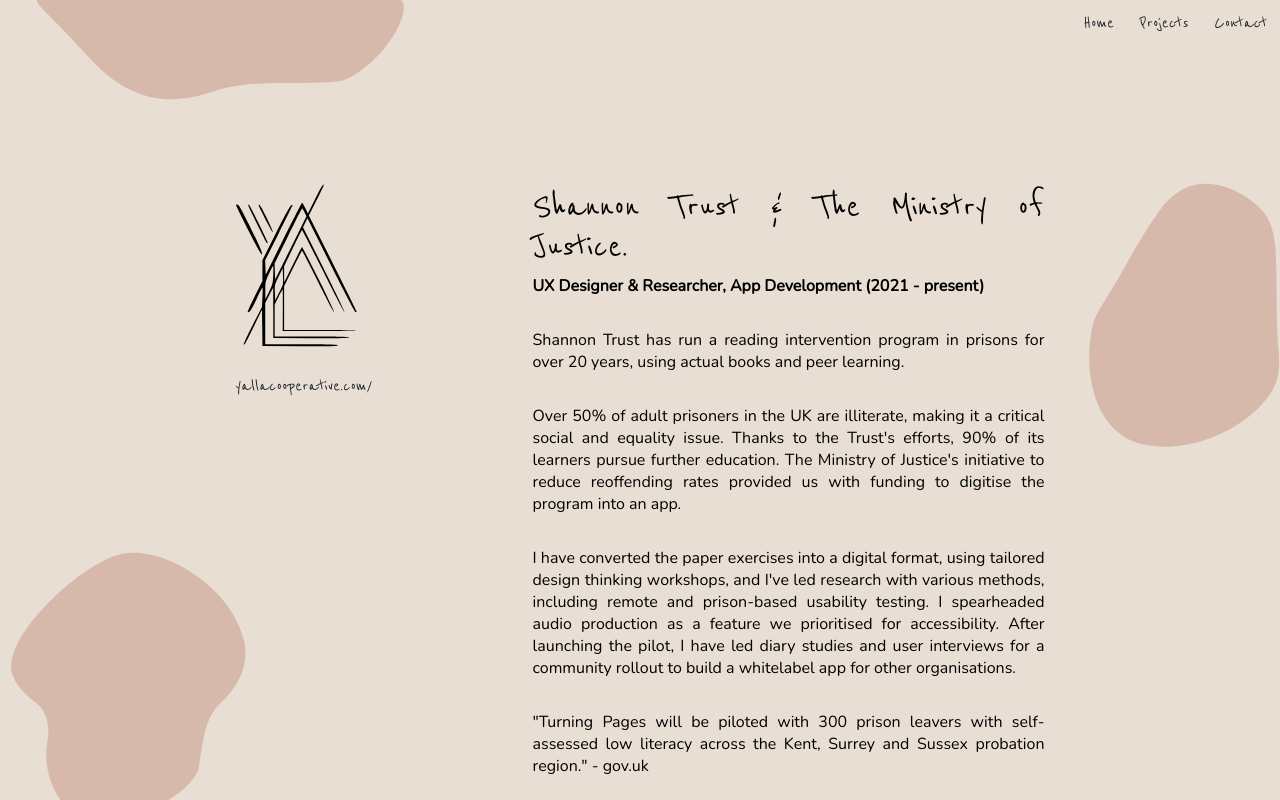
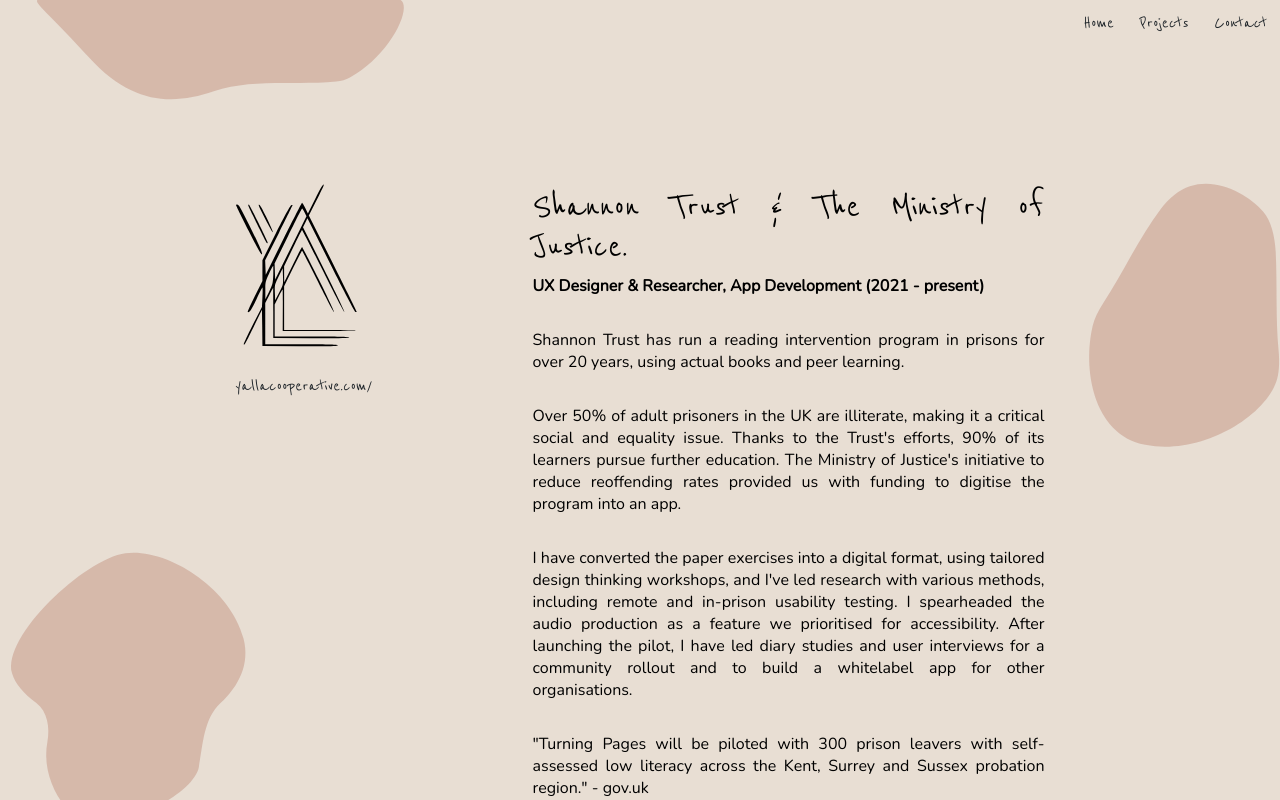
Before and after one commit to bethanyios/portfolio2023.3, a React (Create React App) app: page / in a window 1280 px wide. Both pictures are taken after a click on the item "Projects". Shown: the top 800 px of the page. Built offline with nearby package versions, Linux system fonts and the light colour scheme.

Commit message:
Update copy

```diff
--- a/src/pages/projects.js
+++ b/src/pages/projects.js
@@ -27,8 +27,8 @@
     <strong><p>UX Designer & Researcher, App Development (2021 - present)</p></strong>
     <p>Shannon Trust has run a reading intervention program in prisons for over 20 years, using actual books and peer learning. </p>
     <p>Over 50% of adult prisoners in the UK are illiterate, making it a critical social and equality issue. Thanks to the Trust's efforts, 90% of its learners pursue further education. The Ministry of Justice's initiative to reduce reoffending rates provided us with funding to digitise the program into an app.</p>
-    <p>I have converted the paper exercises into a digital format, using tailored design thinking workshops, and I've led research with various methods, including remote and prison-based usability testing. I spearheaded audio production as a feature we prioritised for accessibility.
-After launching the pilot, I have led diary studies and user interviews for a community rollout to build a whitelabel app for other organisations.</p>
+    <p>I have converted the paper exercises into a digital format, using tailored design thinking workshops, and I've led research with various methods, including remote and in-prison usability testing. I spearheaded the audio production as a feature we prioritised for accessibility.
+After launching the pilot, I have led diary studies and user interviews for a community rollout and to build a whitelabel app for other organisations.</p>
     {/* <p>My work involved converting reading exercises into digital formats through collaboration with stakeholders through a design thinking workshop I tailored bespoke for this process. Over the years, I've been the lead on research, implementing a range of methodologies including usability testing both remotely and within prisons. I'm lead on the audio production, a feature we incorporated to prioritise accessibility for non-readers.</p>
     <p>Since launching the pilot, I have facilitated a longitudinal diary study and user interviews for a community rollout (due to the success of the tool) to develop a whitelabel app for a range of organisations that would benefit.</p> */}
     <p>"Turning Pages will be piloted with 300 prison leavers with self-assessed low literacy across the Kent, Surrey and Sussex probation region." - gov.uk</p>
```
